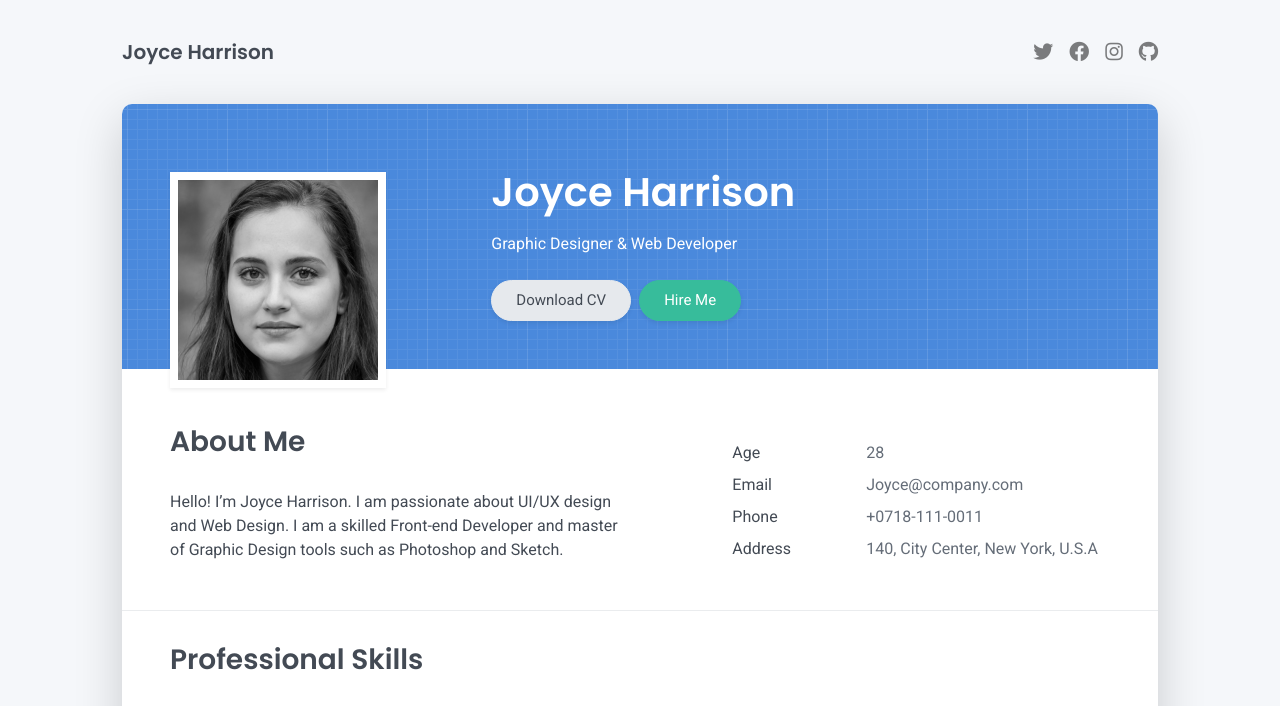
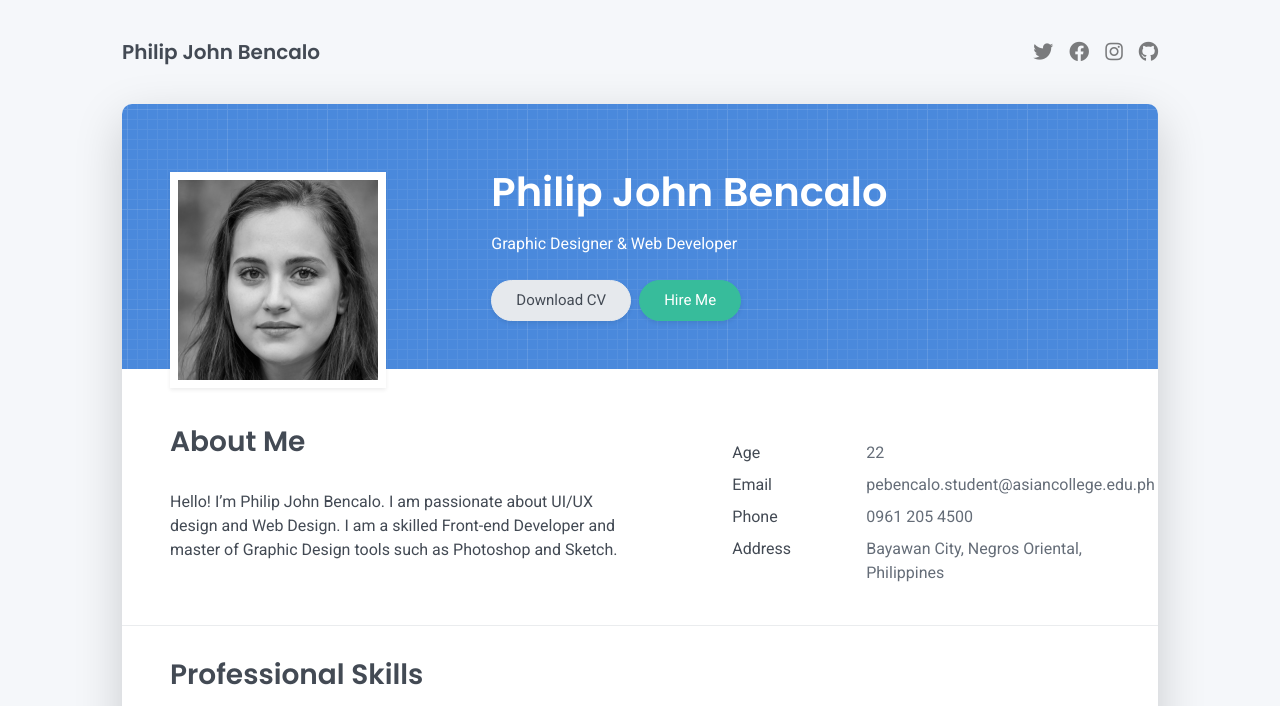
Before and after one commit to pjbencalo/pjbencalo.social, a plain HTML site: page index.html in a window 1280 px wide. Shown: the top 706 px of the page. Drawn offline with Linux system fonts and the light colour scheme.

Commit message:
Update index.html

```diff
--- a/index.html
+++ b/index.html
@@ -28,7 +28,7 @@
     <header class="d-print-none">
       <div class="container text-center text-lg-left">
         <div class="py-3 clearfix">
-          <h1 class="site-title mb-0">Joyce Harrison</h1>
+          <h1 class="site-title mb-0">Philip John Bencalo</h1>
           <div class="site-nav">
             <nav role="navigation">
               <ul class="nav justify-content-center">
@@ -55,7 +55,7 @@
         <div class="avatar hover-effect bg-white shadow-sm p-1"><img src="images/avatar.jpg" width="200" height="200"/></div>
       </div>
       <div class="col-lg-8 col-md-7 text-center text-md-start">
-        <h2 class="h1 mt-2" data-aos="fade-left" data-aos-delay="0">Joyce Harrison</h2>
+        <h2 class="h1 mt-2" data-aos="fade-left" data-aos-delay="0">Philip John Bencalo</h2>
         <p data-aos="fade-left" data-aos-delay="100">Graphic Designer & Web Developer</p>
         <div class="d-print-none" data-aos="fade-left" data-aos-delay="200"><a class="btn btn-light text-dark shadow-sm mt-1 me-1" href="right-resume.pdf" target="_blank">Download CV</a><a class="btn btn-success shadow-sm mt-1" href="#contact">Hire Me</a></div>
       </div>
@@ -65,7 +65,7 @@
     <div class="row">
       <div class="col-md-6">
         <h2 class="h3 mb-3">About Me</h2>
-        <p>Hello! I’m Joyce Harrison. I am passionate about UI/UX design and Web Design. I am a skilled Front-end Developer and master of Graphic Design tools such as Photoshop and Sketch.</p>
+        <p>Hello! I’m Philip John Bencalo. I am passionate about UI/UX design and Web Design. I am a skilled Front-end Developer and master of Graphic Design tools such as Photoshop and Sketch.</p>
       </div>
       <div class="col-md-5 offset-md-1">
         <div class="row mt-2">
@@ -73,25 +73,25 @@
             <div class="pb-1">Age</div>
           </div>
           <div class="col-sm-8">
-            <div class="pb-1 text-secondary">28</div>
+            <div class="pb-1 text-secondary">22</div>
           </div>
           <div class="col-sm-4">
             <div class="pb-1">Email</div>
           </div>
           <div class="col-sm-8">
-            <div class="pb-1 text-secondary">Joyce@company.com</div>
+            <div class="pb-1 text-secondary">pebencalo.student@asiancollege.edu.ph</div>
           </div>
           <div class="col-sm-4">
             <div class="pb-1">Phone</div>
           </div>
           <div class="col-sm-8">
-            <div class="pb-1 text-secondary">+0718-111-0011</div>
+            <div class="pb-1 text-secondary">0961 205 4500</div>
           </div>
           <div class="col-sm-4">
             <div class="pb-1">Address</div>
           </div>
           <div class="col-sm-8">
-            <div class="pb-1 text-secondary">140, City Center, New York, U.S.A</div>
+            <div class="pb-1 text-secondary">Bayawan City, Negros Oriental, Philippines</div>
           </div>
         </div>
       </div>
@@ -217,11 +217,11 @@
       <div class="col">
         <div class="mt-2">
           <h3 class="h6">Address</h3>
-          <div class="pb-2 text-secondary">140, City Center, New York, U.S.A</div>
+          <div class="pb-2 text-secondary">Bayawan City, Negros Oriental, Philippines</div>
           <h3 class="h6">Phone</h3>
-          <div class="pb-2 text-secondary">+0718-111-0011</div>
+          <div class="pb-2 text-secondary">0961 205 4500</div>
           <h3 class="h6">Email</h3>
-          <div class="pb-2 text-secondary">Joyce@company.com</div>
+          <div class="pb-2 text-secondary">pebencalo.student@asiancollege.edu.ph</div>
         </div>
       </div>
       <div class="col d-none d-print-block">
@@ -253,17 +253,17 @@
     <footer class="pt-4 pb-4 text-muted text-center d-print-none">
       <div class="container">
         <div class="my-3">
-          <div class="h4">Joyce Harrison</div>
+          <div class="h4">Philip John Bencalo</div>
           <div class="footer-nav">
             <nav role="navigation">
               <ul class="nav justify-content-center">
-                <li class="nav-item"><a class="nav-link" href="https://twitter.com/templateflip" title="Twitter"><i class="fab fa-twitter"></i><span class="menu-title sr-only">Twitter</span></a>
+                <li class="nav-item"><a class="nav-link" href="https://twitter.com/aceee03_" title="Twitter"><i class="fab fa-twitter"></i><span class="menu-title sr-only">Twitter</span></a>
                 </li>
-                <li class="nav-item"><a class="nav-link" href="https://www.facebook.com/templateflip" title="Facebook"><i class="fab fa-facebook"></i><span class="menu-title sr-only">Facebook</span></a>
+                <li class="nav-item"><a class="nav-link" href="https://www.facebook.com/apexxx1" title="Facebook"><i class="fab fa-facebook"></i><span class="menu-title sr-only">Facebook</span></a>
                 </li>
                 <li class="nav-item"><a class="nav-link" href="https://www.instagram.com/templateflip" title="Instagram"><i class="fab fa-instagram"></i><span class="menu-title sr-only">Instagram</span></a>
                 </li>
-                <li class="nav-item"><a class="nav-link" href="https://github.com/templateflip" title="Github"><i class="fab fa-github"></i><span class="menu-title sr-only">Github</span></a>
+                <li class="nav-item"><a class="nav-link" href="https://github.com/pjbencalo" title="Github"><i class="fab fa-github"></i><span class="menu-title sr-only">Github</span></a>
                 </li>
               </ul>
             </nav>
```
